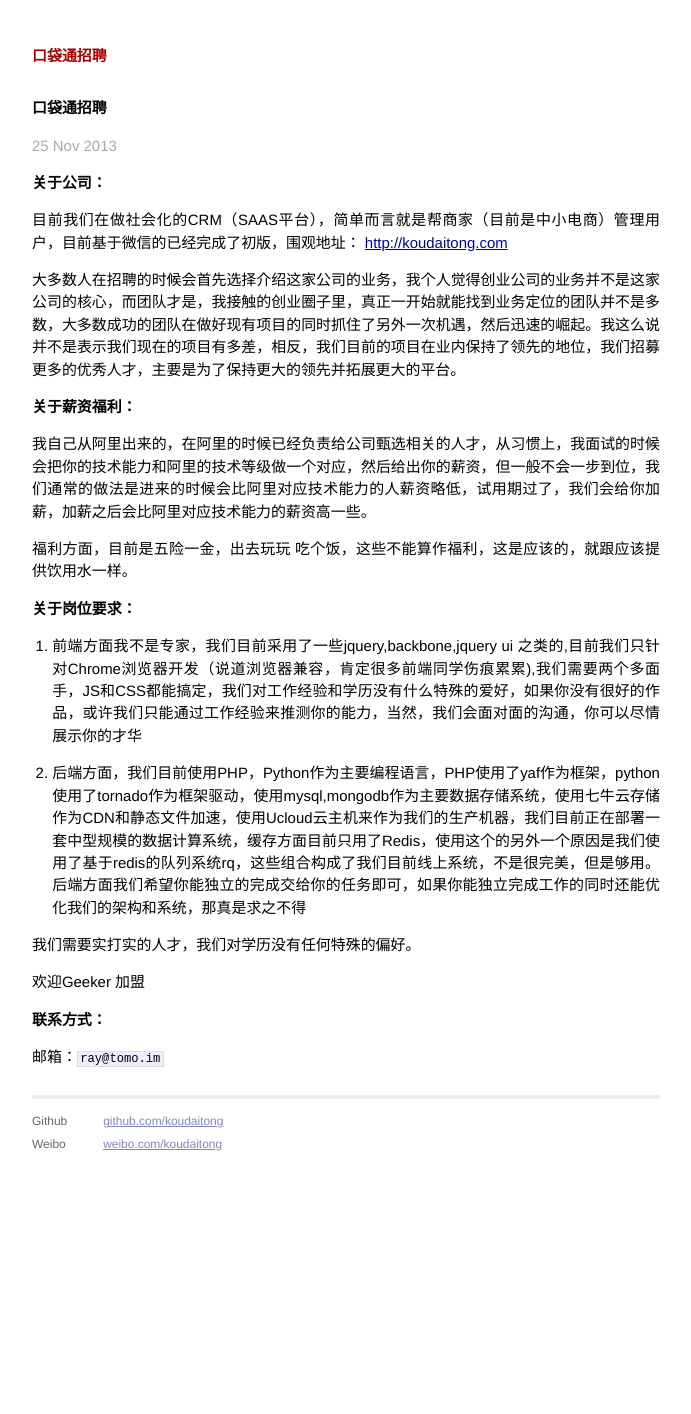
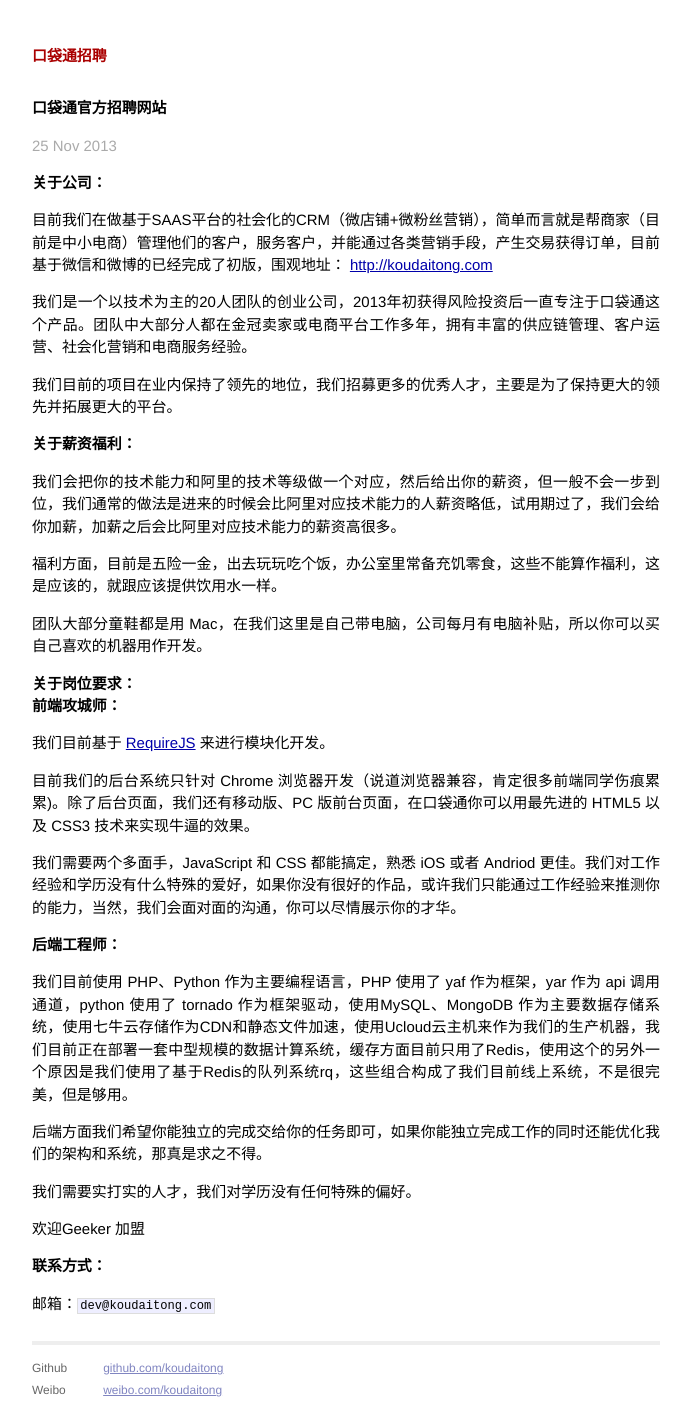
Before and after one commit to judielee/koudaitong.github.io, a Jekyll site: the page built from _posts/2013-11-25-koudaitong.markdown, in a window 1280 px wide. Shown: the whole page, without its empty margins (294-985 px from the left). Built offline with Jekyll 4.4.1, drawn with Linux system fonts in a browser that asks for light colours; Markdown is read by kramdown in place of the engine named in the settings; before the commit the page ends 1167 px from its top, so only the background shows below that.

Commit message:
样式调整，文案调整

```diff
--- a/_posts/2013-11-25-koudaitong.markdown
+++ b/_posts/2013-11-25-koudaitong.markdown
@@ -1,32 +1,46 @@
 ---
 layout: post
-title:  "口袋通招聘"
+title:  "口袋通官方招聘网站"
 date:   2013-11-25 14:41:19
 categories: koudaitong
 ---
 
-#关于公司：
+##关于公司：
 
-目前我们在做社会化的CRM（SAAS平台），简单而言就是帮商家（目前是中小电商）管理用户，目前基于微信的已经完成了初版，围观地址： [http://koudaitong.com](http://koudaitong.com)
+目前我们在做基于SAAS平台的社会化的CRM（微店铺+微粉丝营销），简单而言就是帮商家（目前是中小电商）管理他们的客户，服务客户，并能通过各类营销手段，产生交易获得订单，目前基于微信和微博的已经完成了初版，围观地址： [http://koudaitong.com](http://koudaitong.com)
 
-大多数人在招聘的时候会首先选择介绍这家公司的业务，我个人觉得创业公司的业务并不是这家公司的核心，而团队才是，我接触的创业圈子里，真正一开始就能找到业务定位的团队并不是多数，大多数成功的团队在做好现有项目的同时抓住了另外一次机遇，然后迅速的崛起。我这么说并不是表示我们现在的项目有多差，相反，我们目前的项目在业内保持了领先的地位，我们招募更多的优秀人才，主要是为了保持更大的领先并拓展更大的平台。
+我们是一个以技术为主的20人团队的创业公司，2013年初获得风险投资后一直专注于口袋通这个产品。团队中大部分人都在金冠卖家或电商平台工作多年，拥有丰富的供应链管理、客户运营、社会化营销和电商服务经验。
 
-#关于薪资福利：
+我们目前的项目在业内保持了领先的地位，我们招募更多的优秀人才，主要是为了保持更大的领先并拓展更大的平台。
 
-我自己从阿里出来的，在阿里的时候已经负责给公司甄选相关的人才，从习惯上，我面试的时候会把你的技术能力和阿里的技术等级做一个对应，然后给出你的薪资，但一般不会一步到位，我们通常的做法是进来的时候会比阿里对应技术能力的人薪资略低，试用期过了，我们会给你加薪，加薪之后会比阿里对应技术能力的薪资高一些。
+##关于薪资福利：
 
-福利方面，目前是五险一金，出去玩玩 吃个饭，这些不能算作福利，这是应该的，就跟应该提供饮用水一样。
+我们会把你的技术能力和阿里的技术等级做一个对应，然后给出你的薪资，但一般不会一步到位，我们通常的做法是进来的时候会比阿里对应技术能力的人薪资略低，试用期过了，我们会给你加薪，加薪之后会比阿里对应技术能力的薪资高很多。
 
-#关于岗位要求：
+福利方面，目前是五险一金，出去玩玩吃个饭，办公室里常备充饥零食，这些不能算作福利，这是应该的，就跟应该提供饮用水一样。
 
-1. 前端方面我不是专家，我们目前采用了一些jquery,backbone,jquery ui 之类的,目前我们只针对Chrome浏览器开发（说道浏览器兼容，肯定很多前端同学伤痕累累),我们需要两个多面手，JS和CSS都能搞定，我们对工作经验和学历没有什么特殊的爱好，如果你没有很好的作品，或许我们只能通过工作经验来推测你的能力，当然，我们会面对面的沟通，你可以尽情展示你的才华
+团队大部分童鞋都是用 Mac，在我们这里是自己带电脑，公司每月有电脑补贴，所以你可以买自己喜欢的机器用作开发。
 
-2. 后端方面，我们目前使用PHP，Python作为主要编程语言，PHP使用了yaf作为框架，python使用了tornado作为框架驱动，使用mysql,mongodb作为主要数据存储系统，使用七牛云存储作为CDN和静态文件加速，使用Ucloud云主机来作为我们的生产机器，我们目前正在部署一套中型规模的数据计算系统，缓存方面目前只用了Redis，使用这个的另外一个原因是我们使用了基于redis的队列系统rq，这些组合构成了我们目前线上系统，不是很完美，但是够用。后端方面我们希望你能独立的完成交给你的任务即可，如果你能独立完成工作的同时还能优化我们的架构和系统，那真是求之不得
+##关于岗位要求：
+
+###前端攻城师：
+
+我们目前基于 [RequireJS](http://requirejs.org/) 来进行模块化开发。
+
+目前我们的后台系统只针对 Chrome 浏览器开发（说道浏览器兼容，肯定很多前端同学伤痕累累)。除了后台页面，我们还有移动版、PC 版前台页面，在口袋通你可以用最先进的 HTML5 以及 CSS3 技术来实现牛逼的效果。
+
+我们需要两个多面手，JavaScript 和 CSS 都能搞定，熟悉 iOS 或者 Andriod 更佳。我们对工作经验和学历没有什么特殊的爱好，如果你没有很好的作品，或许我们只能通过工作经验来推测你的能力，当然，我们会面对面的沟通，你可以尽情展示你的才华。
+
+###后端工程师：
+
+我们目前使用 PHP、Python 作为主要编程语言，PHP 使用了 yaf 作为框架，yar 作为 api 调用通道，python 使用了 tornado 作为框架驱动，使用MySQL、MongoDB 作为主要数据存储系统，使用七牛云存储作为CDN和静态文件加速，使用Ucloud云主机来作为我们的生产机器，我们目前正在部署一套中型规模的数据计算系统，缓存方面目前只用了Redis，使用这个的另外一个原因是我们使用了基于Redis的队列系统rq，这些组合构成了我们目前线上系统，不是很完美，但是够用。
+
+后端方面我们希望你能独立的完成交给你的任务即可，如果你能独立完成工作的同时还能优化我们的架构和系统，那真是求之不得。
 
 我们需要实打实的人才，我们对学历没有任何特殊的偏好。
 
 欢迎Geeker 加盟
 
-#联系方式：
+##联系方式：
 
-邮箱：`ray@tomo.im`
+邮箱：`dev@koudaitong.com`
--- a/index.html
+++ b/index.html
@@ -1,6 +1,6 @@
 ---
 layout: default
-title: 欢迎加入口袋通
+title: 口袋通官方招聘网站
 ---
 
 <div id="home">
```
